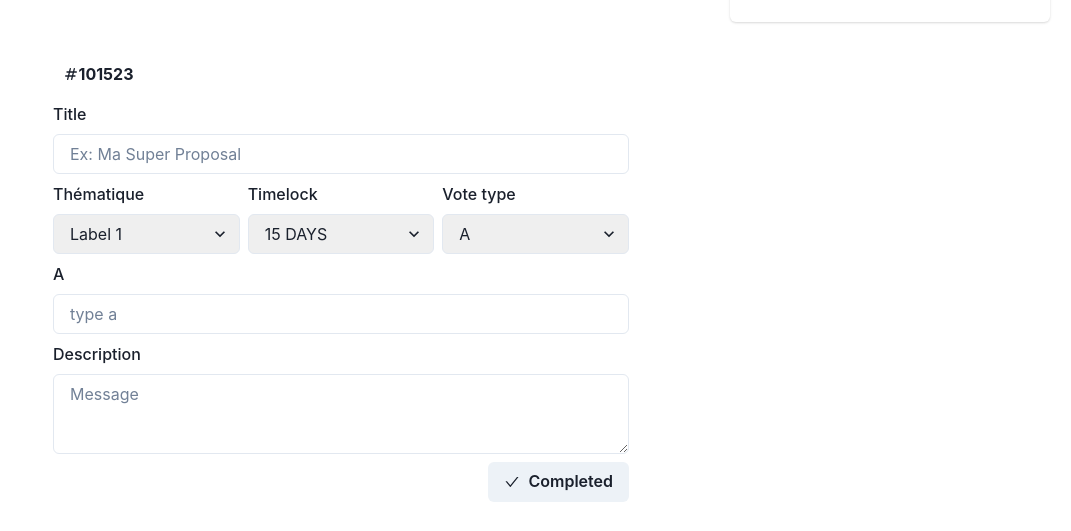
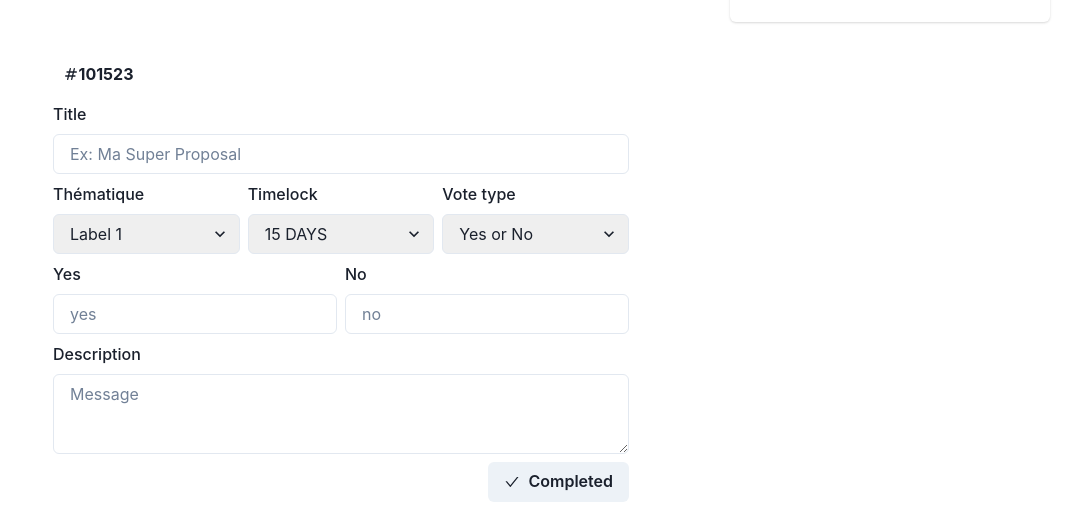
Before and after one commit to TerraBioDAO/dao-dapp, a Next.js app: page /forum in a window 1280 px wide. Shown: the part 1370-1901 px from the top of the page, without its empty margins (209-1280 px from the left). Built offline with nearby package versions, Linux system fonts and the light colour scheme; what @wagmi/core, wagmi would draw is missing.

Commit message:
fix: form choose type vote

```diff
--- a/components/FormProposal.tsx
+++ b/components/FormProposal.tsx
@@ -17,7 +17,7 @@ import { HiOutlineHashtag } from "react-icons/hi";
 import { AiOutlineCheck } from "react-icons/ai";
 
 export const FormProposal = () => {
-  const [selectedVoteType, setSelectedVoteType] = useState("A");
+  const [selectedVoteType, setSelectedVoteType] = useState("Yes/No");
 
   const handleVoteTypeChange = (event: any) => {
     setSelectedVoteType(event.target.value);
@@ -70,56 +70,28 @@ export const FormProposal = () => {
                 value={selectedVoteType}
                 onChange={handleVoteTypeChange}
               >
-                <option value="A">A</option>
-                <option value="B">B</option>
-                <option value="C">C</option>
-                <option value="D">D</option>
+                <option value="Yes/No">Yes or No</option>
+                <option value="A/B/C/D">A/B/C/D</option>
               </Select>
             </FormControl>
           </HStack>
         </Flex>
 
-        {selectedVoteType === "A" && (
-          <Flex>
-            <FormControl>
-              <FormLabel color={"primary.50"}>A</FormLabel>
-              <Input bg={"darkness.500"} placeholder="type a" />
-            </FormControl>
-          </Flex>
-        )}
-        {selectedVoteType === "B" && (
+        {selectedVoteType === "Yes/No" && (
           <Flex justify={"space-between"}>
             <HStack w={'100%'}>
             <FormControl>
-              <FormLabel color={"primary.50"}>A</FormLabel>
-              <Input bg={"darkness.500"} placeholder="type a" />
+              <FormLabel color={"primary.50"}>Yes</FormLabel>
+              <Input bg={"darkness.500"} placeholder="yes" />
             </FormControl>
             <FormControl>
-              <FormLabel color={"primary.50"}>B</FormLabel>
-              <Input bg={"darkness.500"} placeholder="type b" />
+              <FormLabel color={"primary.50"}>No</FormLabel>
+              <Input bg={"darkness.500"} placeholder="no" />
             </FormControl>
             </HStack>
           </Flex>
         )}
-        {selectedVoteType === "C" && (
-          <Flex justify={"space-between"}>
-            <HStack w={'100%'}>
-            <FormControl>
-              <FormLabel color={"primary.50"}>A</FormLabel>
-              <Input bg={"darkness.500"} placeholder="type a" />
-            </FormControl>
-            <FormControl>
-              <FormLabel color={"primary.50"}>B</FormLabel>
-              <Input bg={"darkness.500"} placeholder="type b" />
-            </FormControl>
-            <FormControl>
-              <FormLabel color={"primary.50"}>C</FormLabel>
-              <Input bg={"darkness.500"} placeholder="type c" />
-            </FormControl>
-            </HStack>
-          </Flex>
-        )}
-        {selectedVoteType === "D" && (
+        {selectedVoteType === "A/B/C/D" && (
           <Flex justify={"space-between"}>
             <HStack w={'100%'}>
             <FormControl>
```
